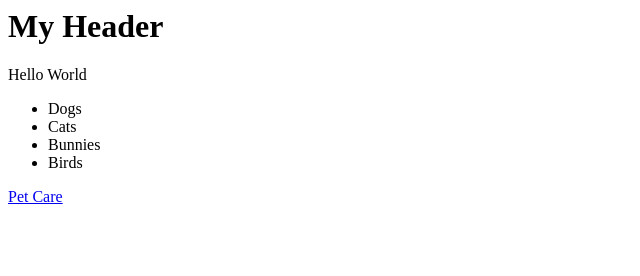
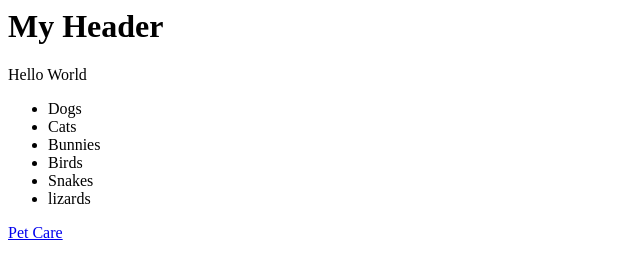
Before and after one commit to ElectricZebra/first_form, a plain HTML site: page index.html in a window 1280 px wide. Shown: the whole page, without its empty margins (0-640 px from the left). Drawn offline with Linux system fonts and the light colour scheme.

Commit message:
Update index.html

```diff
--- a/index.html
+++ b/index.html
@@ -7,6 +7,8 @@
             <li>Cats</li>
             <li>Bunnies</li>
             <li>Birds</li>
+            <li>Snakes</li>
+            <li>lizards</li>
         </ul>
         <a href="https://u.osu.edu/pets4life/pet-care-basics/bunnies/">Pet Care</a>
     </body>
```
